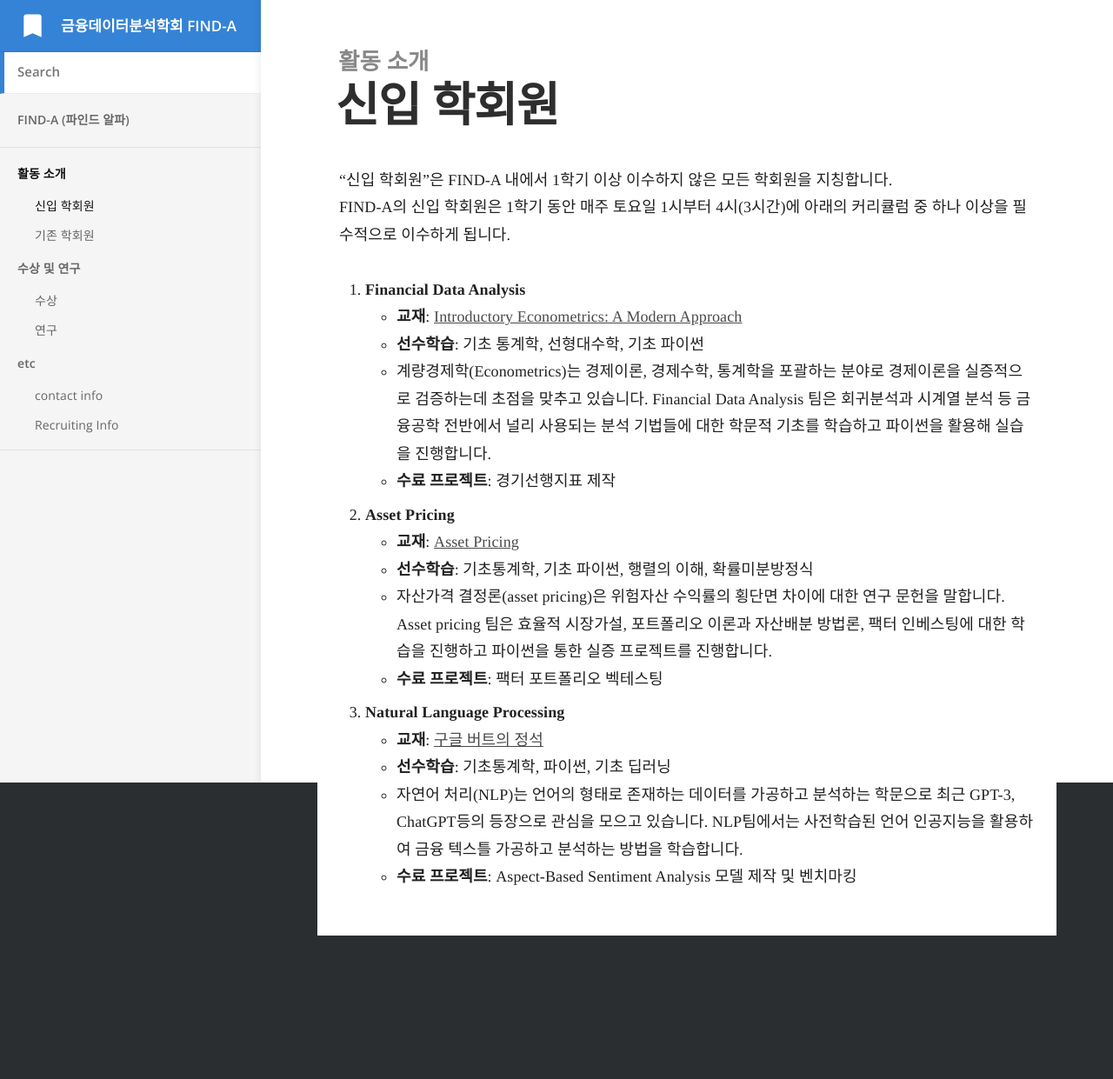
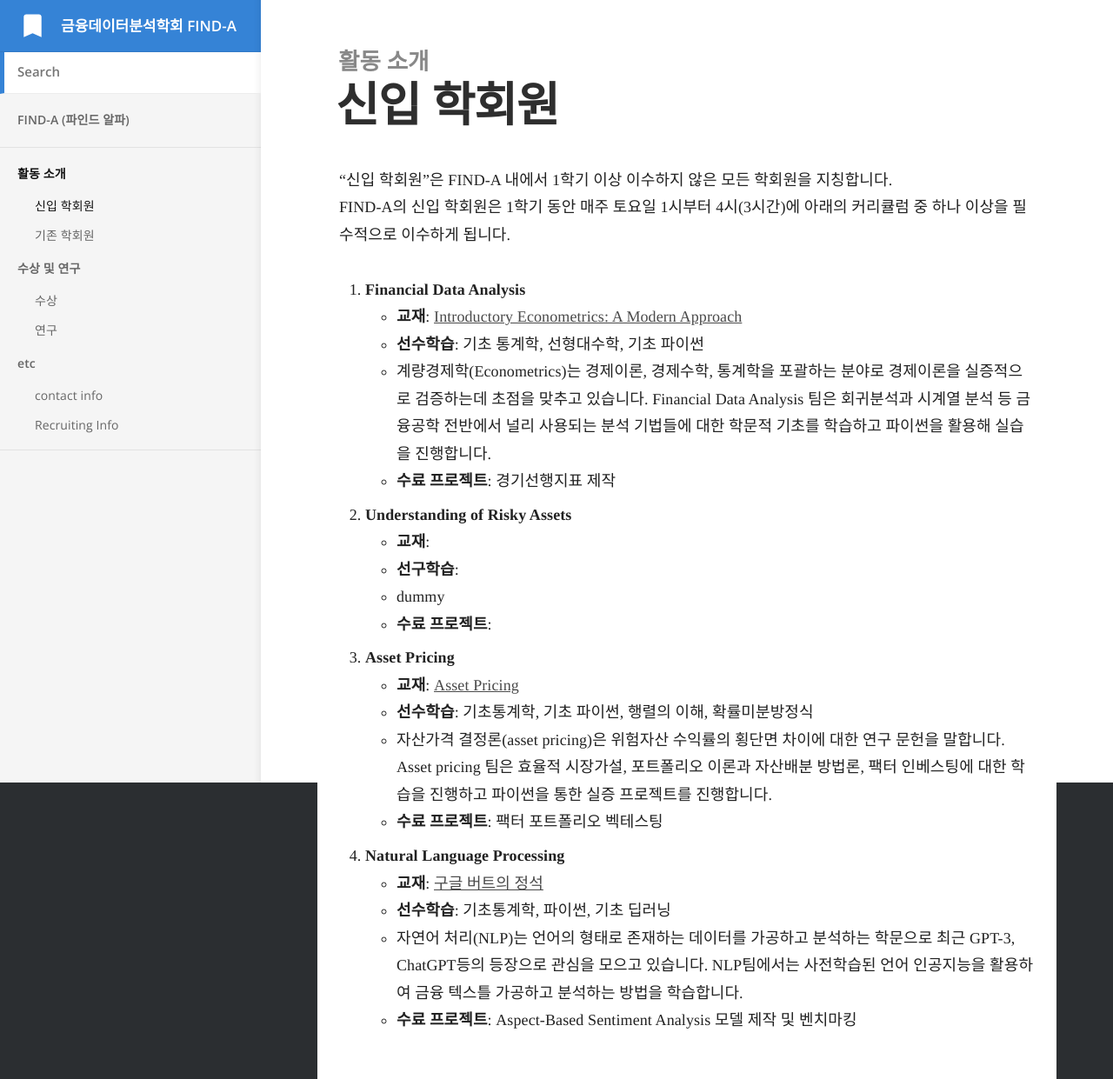
Before and after one commit to Find-A-AI/find-a-ai.github.io, a Jekyll site: the page built from _docs/1.활동 소개/신입 학회원.md, in a window 1280 px wide. Shown: the whole page at 87% size. Built offline with Jekyll 4.4.1, drawn with Linux system fonts in a browser that asks for light colours; some web fonts are replaced; before the commit the page ends 1076 px from its top, so only the background shows below that.

Commit message:
Update 신입 학회원.md

```diff
--- a/_docs/1.활동 소개/신입 학회원.md
+++ b/_docs/1.활동 소개/신입 학회원.md
@@ -12,7 +12,13 @@ FIND-A의 신입 학회원은 1학기 동안 매주 토요일 1시부터 4시(3
   - 계량경제학(Econometrics)는 경제이론, 경제수학, 통계학을 포괄하는 분야로 경제이론을 실증적으로 검증하는데 초점을 맞추고 있습니다. Financial Data Analysis 팀은 회귀분석과 시계열 분석 등 금융공학 전반에서 널리 사용되는 분석 기법들에 대한 학문적 기초를 학습하고 파이썬을 활용해 실습을 진행합니다.
   - **수료 프로젝트**: 경기선행지표 제작
 
-2. **Asset Pricing**
+2. **Understanding of Risky Assets**
+  - **교재**:
+  - **선구학습**:
+  - dummy
+  - **수료 프로젝트**:
+
+4. **Asset Pricing**
   - **교재**: [Asset Pricing](https://www.johnhcochrane.com/asset-pricing)
   - **선수학습**: 기초통계학, 기초 파이썬, 행렬의 이해, 확률미분방정식
   - 자산가격 결정론(asset pricing)은 위험자산 수익률의 횡단면 차이에 대한 연구 문헌을 말합니다. Asset pricing 팀은 효율적 시장가설, 포트폴리오 이론과 자산배분 방법론, 팩터 인베스팅에 대한 학습을 진행하고 파이썬을 통한 실증 프로젝트를 진행합니다.
```
